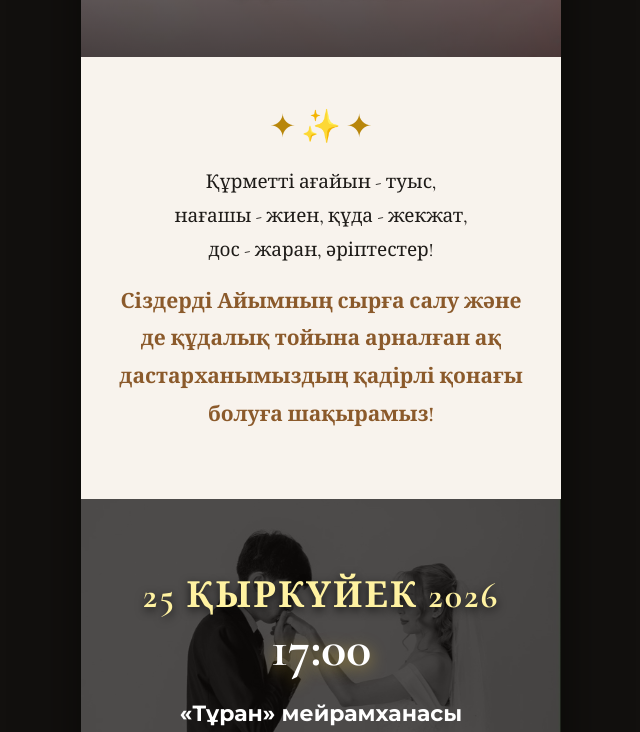
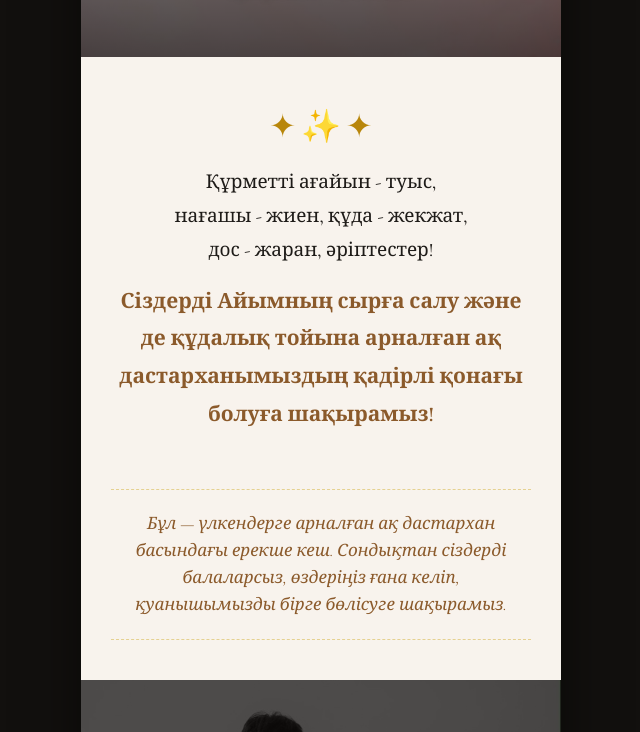
Before and after one commit to pankinaalua-blip/Wedding-page, a plain HTML site: page index.html in a window 1280 px wide. Shown: the part 663-1395 px from the top of the page, without its empty margins (319-959 px from the left). Drawn offline with nearby package versions, Linux system fonts and the light colour scheme; files whose address does not match are found by name.

Commit message:
Update index.html

```diff
--- a/index.html
+++ b/index.html
@@ -158,7 +158,7 @@
     /* 2. БЕЖЕВЫЙ БЛОК С ПРИГЛАСИТЕЛЬНЫМ ТЕКСТОМ */
     .invitation-section {
       background-color: var(--beige-bg);
-      padding: 50px 25px;
+      padding: 50px 25px 30px;
       text-align: center;
       position: relative;
     }
@@ -184,6 +184,27 @@
       font-weight: 700;
       display: block;
       margin: 15px 0;
+    }
+
+    /* ДОПОЛНИТЕЛЬНЫЙ БЛОК (ДЛЯ ВЗРОСЛЫХ) */
+    .no-kids-section {
+      background-color: var(--beige-bg);
+      padding: 10px 30px 40px;
+      text-align: center;
+    }
+
+    .no-kids-box {
+      border-top: 1px dashed rgba(212,175,55,0.5);
+      border-bottom: 1px dashed rgba(212,175,55,0.5);
+      padding: 20px 10px;
+    }
+
+    .no-kids-text {
+      font-family: var(--font-serif);
+      font-size: 17px;
+      line-height: 1.6;
+      color: #8B5A2B;
+      font-style: italic;
     }
 
     /* 3. БЛОК С ФОТО (ДАТА, ВРЕМЯ, АДРЕС И ТОЙ ИЕЛЕРІ) */
@@ -461,6 +482,15 @@
       </p>
     </section>
 
+    <!-- ОТДЕЛЬНЫЙ БЛОК (БЕЗ ДЕТЕЙ) -->
+    <section class="no-kids-section">
+      <div class="no-kids-box">
+        <p class="no-kids-text">
+          Бұл — үлкендерге арналған ақ дастархан басындағы ерекше кеш. Сондықтан сіздерді балаларсыз, өздеріңіз ғана келіп, қуанышымызды бірге бөлісуге шақырамыз.
+        </p>
+      </div>
+    </section>
+
     <!-- 3. БЛОК С СЕРЫМ ФОТО -->
     <section class="details-photo-section">
       <div class="details-content">
@@ -520,7 +550,7 @@
           <div class="form-group">
             <label for="guestStatus">Келесіз бе?</label>
             <select id="guestStatus" class="form-input" required>
-              <option value="Қуанышпен келеміз!" selected>Қуанышпен келеміз!</option>
+              <option value="Қуана-қуана келеміз!" selected>Қуана-қуана келеміз!</option>
               <option value="Өкінішке орай, келе алмаймыз">Өкінішке орай, келе алмаймыз</option>
             </select>
           </div>
```
